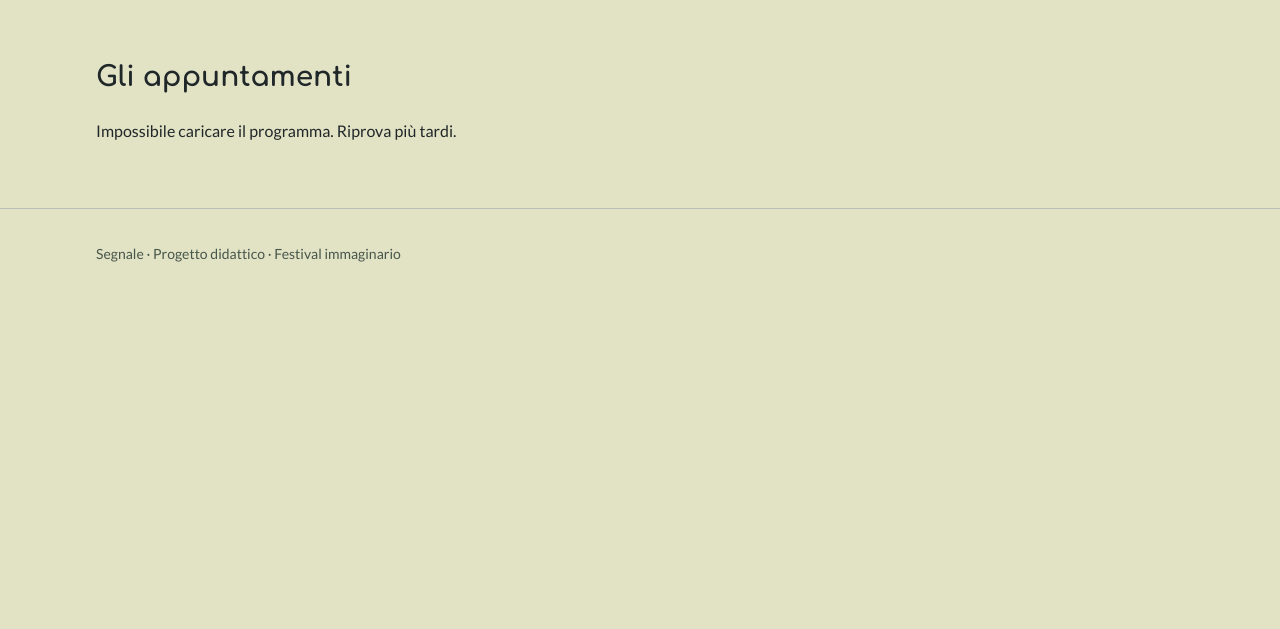
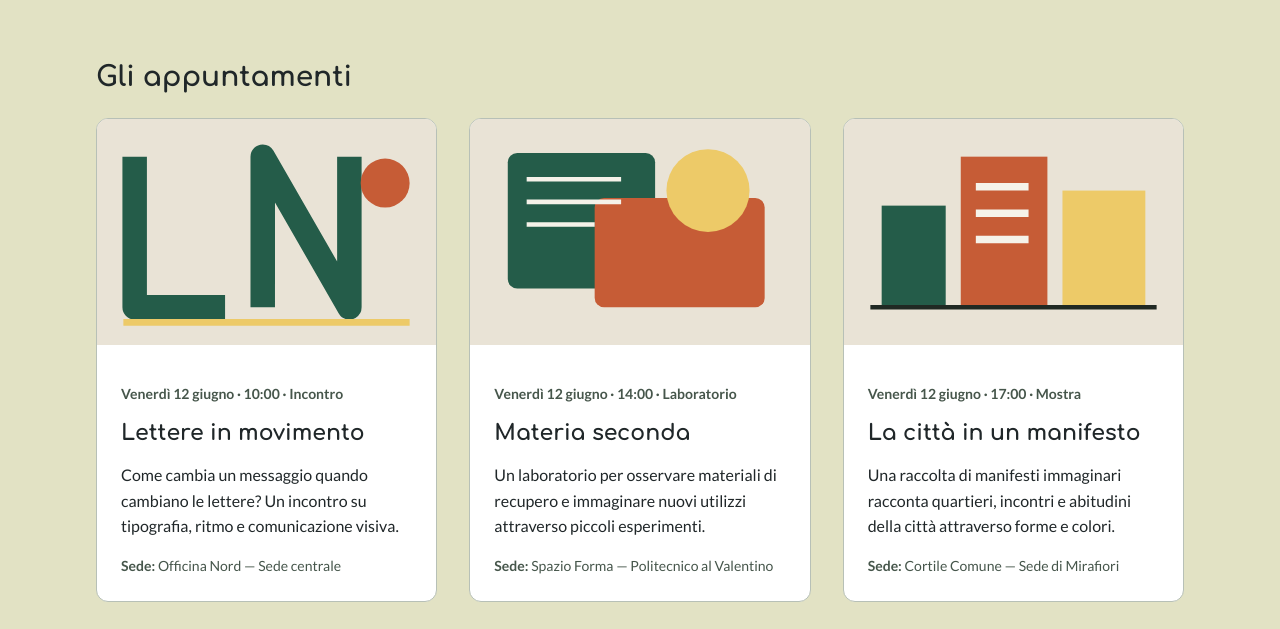
Before and after one commit to xenonvvv/festival-segnale2, a plain HTML site: page programma.html in a window 1280 px wide. Shown: the part 479-1108 px from the top of the page. Before the commit the page ends 800 px from the top, so only its background shows below. Drawn offline with nearby package versions, Linux system fonts and the light colour scheme; no server answers.

Commit message:
new file:   progettazione/resoconto-ai.mb 	modified:   programma.html

```diff
--- a/programma.html
+++ b/programma.html
@@ -46,10 +46,8 @@
       <p>Segnale · Progetto didattico · Festival immaginario</p>
     </div>
   </footer>
-
   <script>
-    // Formatta la data ISO (es. "2026-06-12") in testo leggibile (es. "Venerdì 12 giugno")
-    function formattaData(dataIso) {
+     function formattaData(dataIso) {
       const dataObj = new Date(dataIso + 'T00:00:00');
       const opzioni = { weekday: 'long', day: 'numeric', month: 'long' };
       const stringaData = dataObj.toLocaleDateString('it-IT', opzioni);
@@ -63,8 +61,8 @@
       try {
         // Carica entrambi i file JSON in parallelo
         const [rispostaEventi, rispostaSedi] = await Promise.all([
-          fetch('eventi.json'),
-          fetch('sedi.json')
+          fetch('dati/eventi.json'),
+          fetch('dati/sedi.json')
         ]);
 
         // Verifica che entrambi i file siano stati letti correttamente
```
Also changed, not shown: 1 other file.
